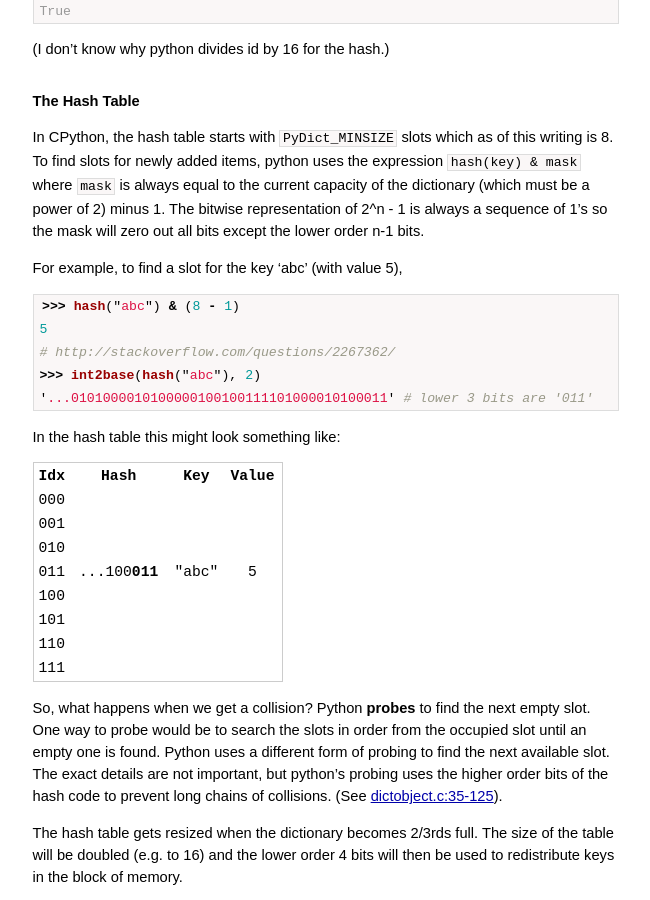
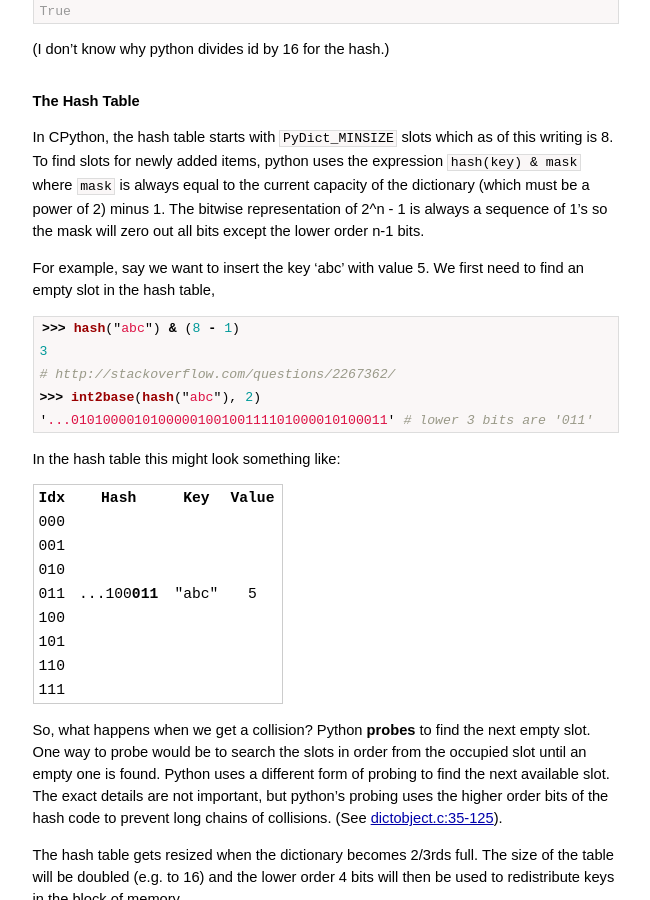
Before and after one commit to econner/econner.github.com, a Jekyll site: the page built from _posts/2014-03-01-understanding_python_dictionaries.md, in a window 1280 px wide and 900 px high, scrolled down 1112 px. Shown: the whole window, without its empty margins (314-964 px from the left). Built offline with Jekyll 4.4.1, drawn with Linux system fonts in a browser that asks for light colours; Markdown is read by kramdown in place of the engine named in the settings; comment, search, counter and statistics services are not loaded.

Commit message:
Update 2014-03-01-understanding_python_dictionaries.md

```diff
--- a/_posts/2014-03-01-understanding_python_dictionaries.md
+++ b/_posts/2014-03-01-understanding_python_dictionaries.md
@@ -83,11 +83,12 @@ of the dictionary (which must be a power of 2) minus 1.  The bitwise representat
 of 2^n - 1 is always a sequence of 1's so the mask will zero out all bits except
 the lower order n-1 bits.
 
-For example, to find a slot for the key 'abc' (with value 5),
+For example, say we want to insert the key 'abc' with value 5.  We first need to find
+an empty slot in the hash table,
 
 {% highlight python %}
 >>> hash("abc") & (8 - 1)
-5
+3
 # http://stackoverflow.com/questions/2267362/
 >>> int2base(hash("abc"), 2)
 '...0101000010100000100100111101000010100011' # lower 3 bits are '011'
```
